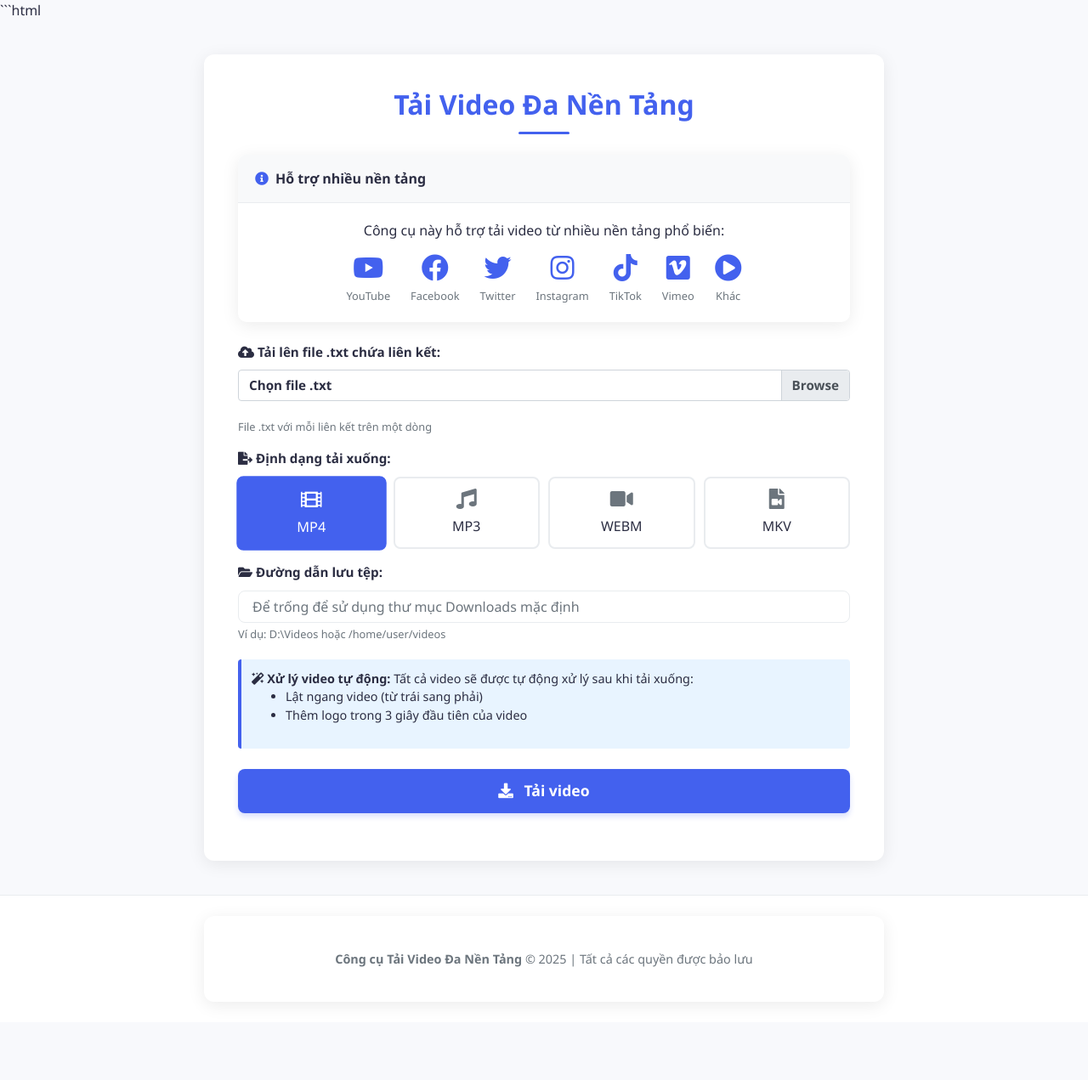
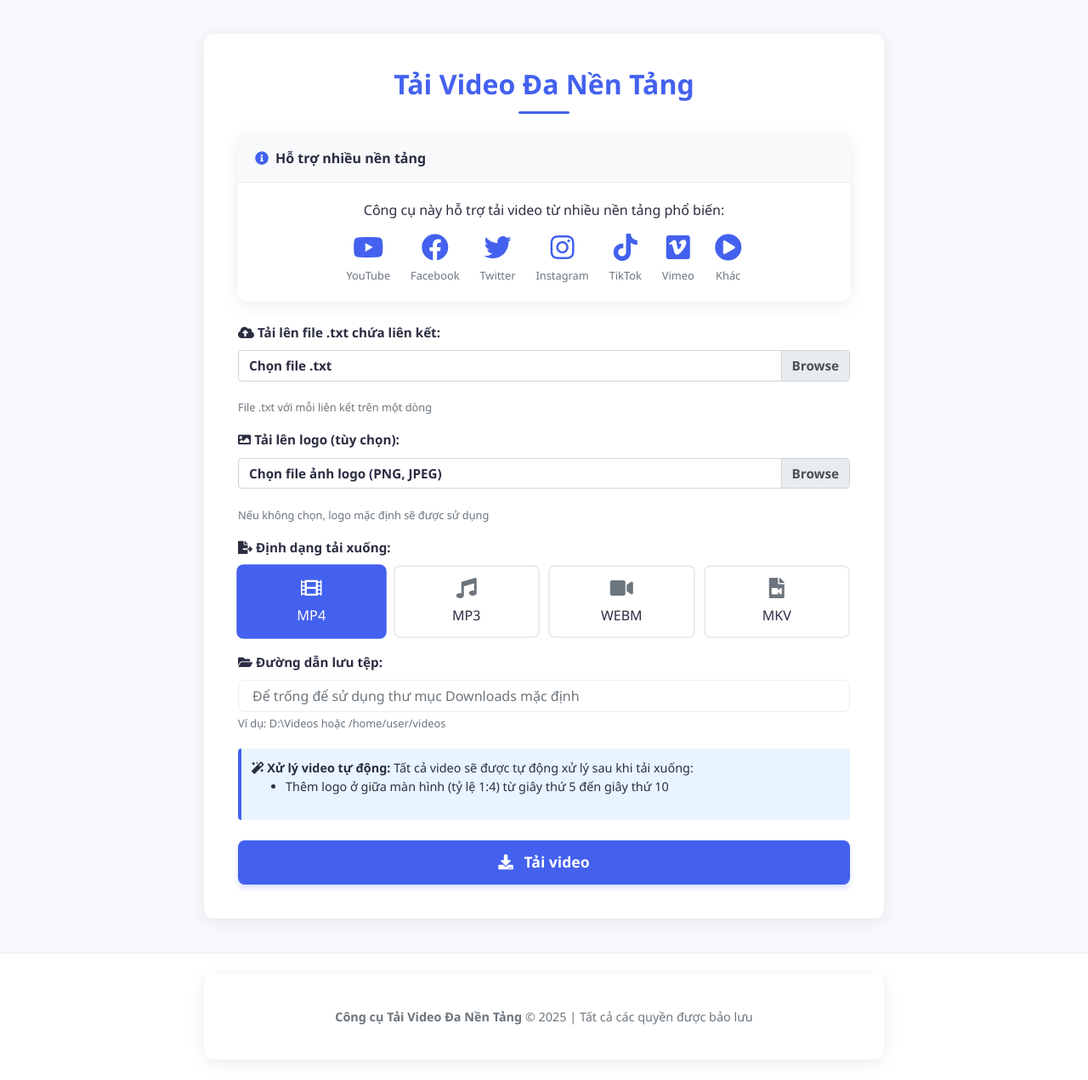
Before and after one commit to vu2005/DownloadVideo, a Flask app: page / in a window 1280 px wide. Shown: the whole page at 85% size. Before the commit the page ends 1138 px from the top, so only its background shows below. Run offline with Flask 3, Linux system fonts and the light colour scheme; some libraries are stand-ins or nearby versions.

Commit message:
update-v3

````diff
--- a/app.py
+++ b/app.py
@@ -1,4 +1,3 @@
-# -*- coding: utf-8 -*-
 from flask import Flask, render_template, request, redirect, url_for, session, flash
 import yt_dlp
 import os
@@ -8,12 +7,19 @@ import time
 from datetime import datetime
 import json
 import subprocess
+import validators
+import logging
 
 app = Flask(__name__)
 app.secret_key = os.urandom(24)
 
+# Thiết lập logging
+logging.basicConfig(level=logging.INFO, format='%(asctime)s - %(levelname)s - %(message)s')
+logger = logging.getLogger(__name__)
+
 # Lưu trữ trạng thái tải xuống
 download_status = {}
+status_lock = threading.Lock()  # Lock để đảm bảo thread-safe
 
 def download_progress_hook(d):
     """Theo dõi tiến trình tải xuống"""
@@ -21,138 +27,127 @@ def download_progress_hook(d):
     if download_id is None:
         return
 
+    status_update = {}
     if d['status'] == 'downloading':
         try:
-            percent = d.get('_percent_str', 'N/A')
-            speed = d.get('_speed_str', 'N/A')
-            eta = d.get('_eta_str', 'N/A')
-
-            download_status[download_id].update({
-                'percent': percent,
-                'speed': speed,
-                'eta': eta,
+            status_update = {
+                'percent': d.get('_percent_str', 'N/A'),
+                'speed': d.get('_speed_str', 'N/A'),
+                'eta': d.get('_eta_str', 'N/A'),
                 'status': 'downloading'
-            })
+            }
         except:
             pass
     elif d['status'] == 'finished':
-        download_status[download_id].update({
-            'status': 'processing',  # Status changed to processing for post-processing
+        status_update = {
+            'status': 'processing',
             'percent': '100%',
             'completed_time': datetime.now().strftime('%H:%M:%S')
-        })
+        }
     elif d['status'] == 'error':
-        download_status[download_id].update({
+        status_update = {
             'status': 'error',
             'error_message': d.get('error', 'Lỗi không xác định')
-        })
+        }
+
+    with status_lock:
+        if download_id in download_status:
+            download_status[download_id].update(status_update)
 
 def post_process_video(input_path, output_path, logo_path):
-    """Post-process video: flip horizontally and overlay logo for first 3 seconds"""
+    """Post-process video: overlay logo for first 5 seconds"""
     try:
-        # Create a temporary file for the flipped video
-        temp_path = input_path + "_temp.mp4"
+        if not os.path.exists(logo_path):
+            raise FileNotFoundError("Logo file not found")
 
-        # Flip the video horizontally using FFmpeg
-        flip_cmd = [
-            'ffmpeg', '-i', input_path, '-vf', 'hflip', '-c:a', 'copy', temp_path
+        # FFmpeg command để thêm logo trong 5 giây đầu
+        overlay_cmd = [
+            'ffmpeg', '-y',  # Ghi đè file đầu ra nếu tồn tại
+            '-i', input_path,
+            '-i', logo_path,
+            '-filter_complex',
+            '[1:v]format=rgba[logo];[0:v][logo]overlay=(main_w-overlay_w)/2:(main_h-overlay_h)*0.9:enable=\'between(t,5,10)\'',
+            '-c:a', 'copy',
+            output_path
         ]
-        subprocess.run(flip_cmd, check=True, stdout=subprocess.PIPE, stderr=subprocess.PIPE)
-
-        # Overlay the logo for the first 3 seconds
-        overlay_cmd = [
-            'ffmpeg', '-i', temp_path, '-i', logo_path,
-            '-filter_complex',
-            '[1:v]format=rgba [logo]; [0:v][logo]overlay=10:10:enable=\'between(t,0,3)\'',
-            '-c:a', 'copy', output_path
-        ]
-        subprocess.run(overlay_cmd, check=True, stdout=subprocess.PIPE, stderr=subprocess.PIPE)
-
-        # Clean up temporary file
-        if os.path.exists(temp_path):
-            os.remove(temp_path)
-
+        result = subprocess.run(overlay_cmd, check=True, stdout=subprocess.PIPE, stderr=subprocess.PIPE, text=True)
+        logger.info(f"FFmpeg output: {result.stdout}")
         return True
     except subprocess.CalledProcessError as e:
-        raise Exception(f"FFmpeg error: {e.stderr.decode() if e.stderr else str(e)}")
+        logger.error(f"FFmpeg error: {e.stderr}")
+        raise Exception(f"FFmpeg error: {e.stderr}")
     except Exception as e:
+        logger.error(f"Post-processing error: {str(e)}")
         raise Exception(f"Post-processing error: {str(e)}")
 
 def download_video(url, download_path, format_option, download_id):
-    """Tải xuống video và xử lý hậu kỳ (lật video và thêm logo)"""
+    """Tải xuống video và xử lý hậu kỳ"""
+    unique_id = str(uuid.uuid4())  # ID duy nhất để tránh xung đột file
+    temp_file = os.path.join(download_path, f"temp_{unique_id}.%(ext)s")
+    processed_file = os.path.join(download_path, f"processed_{unique_id}.%(ext)s")
 
-    # Thiết lập các tùy chọn dựa trên định dạng được chọn
+    ydl_opts = {
+        'outtmpl': temp_file,
+        'progress_hooks': [download_progress_hook],
+        'download_id': download_id
+    }
+
     if format_option == 'mp3':
-        ydl_opts = {
+        ydl_opts.update({
             'format': 'bestaudio/best',
             'postprocessors': [{
                 'key': 'FFmpegExtractAudio',
                 'preferredcodec': 'mp3',
                 'preferredquality': '192',
             }],
-            'outtmpl': os.path.join(download_path, '%(title)s.%(ext)s'),
-            'progress_hooks': [download_progress_hook],
-        }
-    else:  # mp4 hoặc các định dạng khác
-        ydl_opts = {
+        })
+    else:
+        ydl_opts.update({
             'format': 'bestvideo+bestaudio/best',
-            'postprocessors': [{
-                'key': 'FFmpegVideoConvertor',
-                'preferedformat': format_option,
-            }],
-            'outtmpl': os.path.join(download_path, '%(title)s.%(ext)s'),
-            'progress_hooks': [download_progress_hook],
-        }
-
-    # Thêm ID tải xuống trực tiếp vào progress_hook
-    ydl_opts['download_id'] = download_id
+            'merge_output_format': format_option,
+        })
 
     try:
-        # Cập nhật trạng thái bắt đầu
-        download_status[download_id].update({
-            'status': 'starting',
-            'start_time': datetime.now().strftime('%H:%M:%S')
-        })
+        with status_lock:
+            download_status[download_id].update({
+                'status': 'starting',
+                'start_time': datetime.now().strftime('%H:%M:%S')
+            })
 
         with yt_dlp.YoutubeDL(ydl_opts) as ydl:
-            # Cập nhật thông tin video trước khi tải
             info = ydl.extract_info(url, download=False)
-            title = info.get('title', 'Video không xác định')
+            title = info.get('title', 'Video không xác định').replace('/', '_').replace('\\', '_')  # Sanitize title
             download_status[download_id].update({
                 'title': title,
                 'thumbnail': info.get('thumbnail', '')
             })
 
-            # Bắt đầu tải xuống
             ydl.process_ie_result(info, download=True)
 
-            # Lấy đường dẫn file đã tải
-            downloaded_file = os.path.join(download_path, f"{title}.{format_option}")
+            downloaded_file = temp_file.replace('%(ext)s', format_option)
+            final_file = os.path.join(download_path, f"{title}.{format_option}")
 
-            # Chỉ xử lý hậu kỳ nếu không phải định dạng mp3
             if format_option != 'mp3':
                 logo_path = os.path.join(os.path.dirname(os.path.abspath(__file__)), "static/logo.png")
-                if not os.path.exists(logo_path):
-                    raise Exception("Logo file not found. Please provide a valid logo path.")
+                processed_file = processed_file.replace('%(ext)s', format_option)
 
-                # Đường dẫn file đầu ra sau khi xử lý
-                processed_file = os.path.join(download_path, f"{title}_processed.{format_option}")
-
-                # Xử lý hậu kỳ: lật video và thêm logo
                 post_process_video(downloaded_file, processed_file, logo_path)
 
-                # Xóa file gốc và đổi tên file đã xử lý thành tên gốc
+                # Đổi tên file đã xử lý thành tên cuối cùng
+                if os.path.exists(processed_file):
+                    os.rename(processed_file, final_file)
+                else:
+                    raise Exception("Processed file not found")
+
+                # Xóa file tạm
                 if os.path.exists(downloaded_file):
                     os.remove(downloaded_file)
-                os.rename(processed_file, downloaded_file)
+            else:
+                # Đối với MP3, chỉ đổi tên file
+                if os.path.exists(downloaded_file):
+                    os.rename(downloaded_file, final_file)
 
-                # Cập nhật trạng thái hoàn thành
-                download_status[download_id].update({
-                    'status': 'finished',
-                    'completed_processing_time': datetime.now().strftime('%H:%M:%S')
-                })
-            else:
-                # For MP3, no post-processing needed
+            with status_lock:
                 download_status[download_id].update({
                     'status': 'finished',
                     'completed_processing_time': datetime.now().strftime('%H:%M:%S')
@@ -160,68 +155,73 @@ def download_video(url, download_path, format_option, download_id):
 
         return True
     except Exception as e:
-        # Cập nhật lỗi
-        download_status[download_id].update({
-            'status': 'error',
-            'error_message': str(e)
-        })
+        logger.error(f"Download error for {url}: {str(e)}")
+        with status_lock:
+            download_status[download_id].update({
+                'status': 'error',
+                'error_message': str(e)
+            })
+        # Cleanup
+        for f in [temp_file.replace('%(ext)s', format_option), processed_file.replace('%(ext)s', format_option)]:
+            if os.path.exists(f):
+                try:
+                    os.remove(f)
+                except:
+                    pass
         return False
 
 @app.route('/', methods=['GET', 'POST'])
 def index():
     if request.method == 'POST':
-        # Kiểm tra file - bắt buộc phải có file .txt
         if 'url_file' not in request.files or not request.files['url_file'].filename:
-            flash('Vui lòng tải lên file .txt chứa các liên kết video', 'danger')
+            flash('Vui lòng tải lên tệp .txt chứa các liên kết video', 'danger')
             return redirect(url_for('index'))
 
         file = request.files['url_file']
         if not file.filename.endswith('.txt'):
-            flash('Chỉ hỗ trợ file .txt', 'danger')
+            flash('Chỉ hỗ trợ tệp .txt', 'danger')
             return redirect(url_for('index'))
 
-        # Đọc urls từ file txt
-        file_content = file.read().decode('utf-8')
-        video_urls = [url.strip() for url in file_content.split('\n') if url.strip()]
+        file_content = file.read().decode('utf-8', errors='ignore')
+        video_urls = [url.strip() for url in file_content.split('\n') if url.strip() and validators.url(url.strip())]
 
         if not video_urls:
-            flash('File không chứa liên kết nào. Vui lòng kiểm tra lại.', 'danger')
+            flash('Tệp không chứa liên kết hợp lệ. Vui lòng kiểm tra lại.', 'danger')
             return redirect(url_for('index'))
 
-        format_option = request.form['format']
-        download_path = request.form['download_path']
+        format_option = request.form.get('format', 'mp4')
+        download_path = request.form.get('download_path', os.path.join(os.path.expanduser('~'), 'Downloads'))
 
-        # Kiểm tra đường dẫn tải xuống
-        if not download_path:
-            download_path = os.path.join(os.path.expanduser('~'), 'Downloads')
-
-        # Đảm bảo thư mục tải xuống tồn tại
         if not os.path.exists(download_path):
             try:
                 os.makedirs(download_path)
-            except:
-                flash(f'Không thể tạo thư mục {download_path}. Vui lòng chọn thư mục khác.', 'danger')
+            except Exception as e:
+                flash(f'Không thể tạo thư mục {download_path}: {str(e)}', 'danger')
                 return redirect(url_for('index'))
 
-        # Lưu thông tin tải xuống vào session
+        logo_path = os.path.join(os.path.dirname(os.path.abspath(__file__)), "static/logo.png")
+        if format_option != 'mp3' and not os.path.exists(logo_path):
+            flash('Tệp logo không tồn tại trong thư mục static.', 'danger')
+            return redirect(url_for('index'))
+
         download_ids = []
         for url in video_urls:
             download_id = str(uuid.uuid4())
-            download_status[download_id] = {
-                'url': url,
-                'format': format_option,
-                'download_path': download_path,
-                'status': 'queued',
-                'percent': '0%',
-                'speed': 'N/A',
-                'eta': 'N/A',
-                'title': 'Đang xử lý...',
-                'thumbnail': '',
-                'queued_time': datetime.now().strftime('%H:%M:%S')
-            }
+            with status_lock:
+                download_status[download_id] = {
+                    'url': url,
+                    'format': format_option,
+                    'download_path': download_path,
+                    'status': 'queued',
+                    'percent': '0%',
+                    'speed': 'N/A',
+                    'eta': 'N/A',
+                    'title': 'Đang xử lý...',
+                    'thumbnail': '',
+                    'queued_time': datetime.now().strftime('%H:%M:%S')
+                }
             download_ids.append(download_id)
 
-            # Tải xuống trong một luồng riêng biệt
             thread = threading.Thread(
                 target=download_video,
                 args=(url, download_path, format_option, download_id)
@@ -229,30 +229,31 @@ def index():
             thread.daemon = True
             thread.start()
 
-        # Lưu IDs vào session
         session['download_ids'] = download_ids
-
         return redirect(url_for('download_status_page'))
 
     return render_template('index.html')
 
 @app.route('/download_status')
 def download_status_page():
-    """Trang hiển thị trạng thái tải xuống"""
     download_ids = session.get('download_ids', [])
     return render_template('download_status.html', download_ids=download_ids, download_status=download_status)
 
+@app.route('/js/download_status.js')
+def download_status_js():
+    with open('static/js/download_status.js', 'r') as f:
+        return f.read(), 200, {'Content-Type': 'application/javascript'}
+
 @app.route('/check_status')
 def check_status():
-    """API để kiểm tra trạng thái tải xuống"""
     download_ids = session.get('download_ids', [])
-    status_data = {id: download_status.get(id, {}) for id in download_ids}
+    with status_lock:
+        status_data = {id: download_status.get(id, {}) for id in download_ids}
     return json.dumps(status_data)
 
 @app.route('/download_complete')
 def download_complete():
-    """Trang hoàn tất tải xuống"""
     return render_template('download_complete.html')
 
 if __name__ == '__main__':
-    app.run(debug=True)
+    app.run(debug=True, host='0.0.0.0', port=5000)
--- a/templates/index.html
+++ b/templates/index.html
@@ -1,4 +1,3 @@
-```html
 <!DOCTYPE html>
 <html lang="vi">
 <head>
@@ -207,7 +206,7 @@
             border-bottom: 1px solid var(--border-color);
             padding: 1rem 1.25rem;
             font-weight: 600;
-            color: var(--text-color);
+            colorstototo: var(--text-color);
             display: flex;
             align-items: center;
         }
@@ -350,7 +349,7 @@
                         <div class="alert alert-{{ category }} alert-dismissible fade show">
                             {{ message }}
                             <button type="button" class="close" data-dismiss="alert">
-                                <span>&times;</span>
+                                <span>×</span>
                             </button>
                         </div>
                     {% endfor %}
@@ -414,6 +413,17 @@
 
                 <div class="form-group">
                     <label>
+                        <i class="fas fa-image"></i> Tải lên logo (tùy chọn):
+                    </label>
+                    <div class="custom-file mb-3">
+                        <input type="file" class="custom-file-input" id="logo_file" name="logo_file" accept="image/png,image/jpeg,image/jpg">
+                        <label class="custom-file-label" for="logo_file">Chọn file ảnh logo (PNG, JPEG)</label>
+                    </div>
+                    <small class="form-text text-muted">Nếu không chọn, logo mặc định sẽ được sử dụng</small>
+                </div>
+
+                <div class="form-group">
+                    <label>
                         <i class="fas fa-file-export"></i> Định dạng tải xuống:
                     </label>
                     <div class="format-options">
@@ -449,8 +459,7 @@
                 <div class="post-processing-note">
                     <i class="fas fa-magic"></i> <strong>Xử lý video tự động:</strong> Tất cả video sẽ được tự động xử lý sau khi tải xuống:
                     <ul>
-                        <li>Lật ngang video (từ trái sang phải)</li>
-                        <li>Thêm logo trong 3 giây đầu tiên của video</li>
+                        <li>Thêm logo ở giữa màn hình (tỷ lệ 1:4) từ giây thứ 5 đến giây thứ 10</li>
                     </ul>
                 </div>
 
@@ -464,7 +473,7 @@
     <footer>
         <div class="container">
             <p class="mb-0">
-                <strong>Công cụ Tải Video Đa Nền Tảng</strong> &copy; 2025 |
+                <strong>Công cụ Tải Video Đa Nền Tảng</strong> © 2025 |
                 <span>Tất cả các quyền được bảo lưu</span>
             </p>
         </div>
@@ -477,7 +486,7 @@
             // Hiển thị tên file khi được chọn
             $('.custom-file-input').on('change', function() {
                 var fileName = $(this).val().split('\\').pop();
-                $(this).next('.custom-file-label').html(fileName || 'Chọn file .txt');
+                $(this).next('.custom-file-label').html(fileName || 'Chọn file ' + ($(this).attr('id') === 'url_file' ? '.txt' : 'ảnh logo (PNG, JPEG)'));
             });
 
             // Xử lý chọn định dạng
````
Also changed, not shown: video.txt (+8 -0 lines), static/logo.png (renamed from logo.png).
